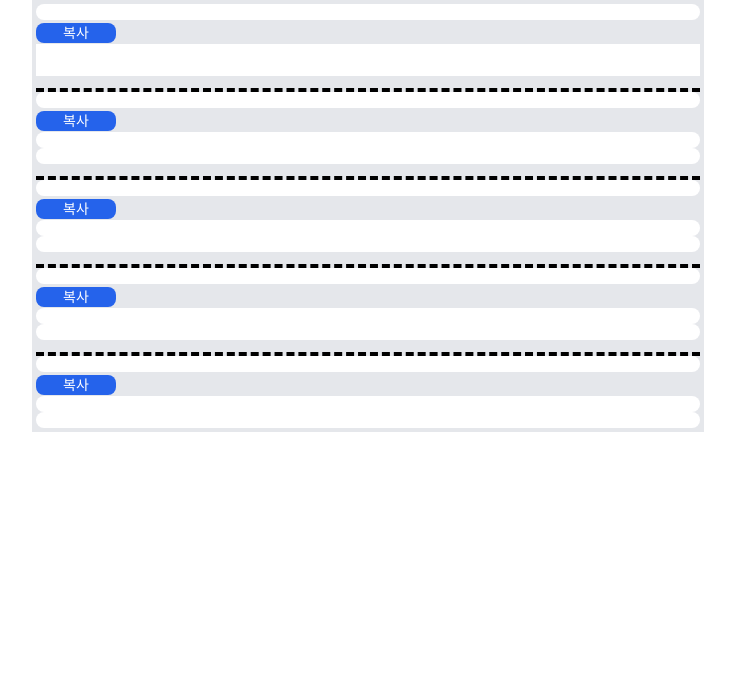
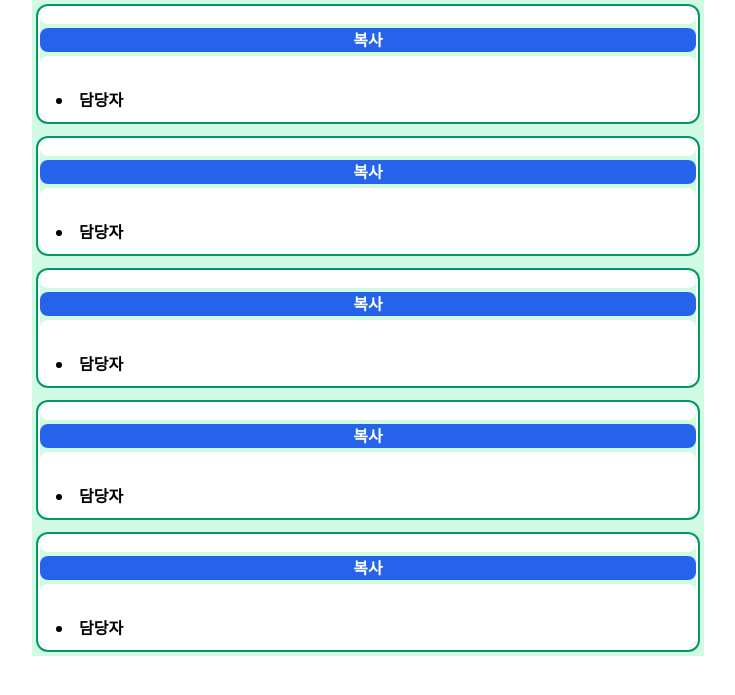
Before and after one commit to sq1533/acUpgrade, a FastAPI app: page /home in a window 1280 px wide. Shown: the top 695 px of the page, without its empty margins (272-1007 px from the left). Run offline with FastAPI, Linux system fonts and the light colour scheme; data that the repository does not hold is empty; some libraries are stand-ins or nearby versions.

Commit message:
feat : tailwind css 3차 수정

```diff
--- a/templates/home.html
+++ b/templates/home.html
@@ -7,37 +7,53 @@
     <script src="https://unpkg.com/htmx.org@1.9.10"></script>
 </head>
 <body>
-    <div class="text-base font-sans flex-col leading-normal bg-gray-200 space-y-3 mx-auto max-w-2xl py-1 px-1 divide-y-4 divide-black divide-dashed divide-opacity-100">
-        <div>
-            <div class="box-border rounded-lg py-2 px-4 bg-white" id="alarm1" hx-get="/alarm_1" hx-trigger="load, every 2s"></div>
-            <button class="text-sm text-white box-border rounded-lg w-20 bg-blue-600" onclick="copyText('alarm1')">복사</button>
-            <div class="text-gray-700 py-2 px-4 bg-white" hx-get="/alarm_1_info" hx-trigger="load, every 2s"></div>
-            <div class="text-gray-700 py-2 px-4 bg-white" hx-get="/alarm_1_char" hx-trigger="load, every 2s"></div>
+    <div class="flex flex-col bg-green-100 space-y-5 mx-auto max-w-2xl py-2 px-2 font-sans leading-normal">
+        <div class="rounded-lg ring-2 ring-offset-2 ring-green-600 space-y-1">
+            <div class="rounded-lg py-2 px-4 bg-white" id="alarm1" hx-get="/alarm_1" hx-trigger="load, every 2s"></div>
+            <button class="rounded-lg w-full bg-blue-600 font-bold text-white" onclick="copyText('alarm1')">복사</button>
+            <div class="box-border rounded-lg py-2 px-4 bg-white">
+                <div hx-get="/alarm_1_info" hx-trigger="load, every 2s"></div><br>
+                <li class="font-bold">담당자</li>
+                <div hx-get="/alarm_1_char" hx-trigger="load, every 2s"></div>
+            </div>
         </div>
-        <div>
-            <div class="box-border rounded-lg py-2 px-4 bg-white" id="alarm2" hx-get="/alarm_2" hx-trigger="load, every 2s"></div>
-            <button class="text-sm text-white box-border rounded-lg w-20 bg-blue-600" onclick="copyText('alarm2')">복사</button>
-            <div class="text-gray-700 box-border rounded-lg py-2 px-4 bg-white" hx-get="/alarm_2_info" hx-trigger="load, every 2s"></div>
-            <div class="text-gray-700 box-border rounded-lg py-2 px-4 bg-white"hx-get="/alarm_2_char" hx-trigger="load, every 2s"></div>
+        <div class="rounded-lg ring-2 ring-offset-2 ring-green-600 space-y-1">
+            <div class="rounded-lg py-2 px-4 bg-white" id="alarm2" hx-get="/alarm_2" hx-trigger="load, every 2s"></div>
+            <button class="rounded-lg w-full bg-blue-600 font-bold text-white" onclick="copyText('alarm2')">복사</button>
+            <div class="box-border rounded-lg py-2 px-4 bg-white">
+                <div hx-get="/alarm_2_info" hx-trigger="load, every 2s"></div><br>
+                <li class="font-bold">담당자</li>
+                <div hx-get="/alarm_2_char" hx-trigger="load, every 2s"></div>
+            </div>
         </div>
-        <div>
-            <div class="box-border rounded-lg py-2 px-4 bg-white" id="alarm1" hx-get="/alarm_3" hx-trigger="load, every 2s"></div>
-            <button class="text-sm text-white box-border rounded-lg w-20 bg-blue-600" onclick="copyText('alarm3')">복사</button>
-            <div class="text-gray-700 box-border rounded-lg py-2 px-4 bg-white" hx-get="/alarm_3_info" hx-trigger="load, every 2s"></div>
-            <div class="text-gray-700 box-border rounded-lg py-2 px-4 bg-white"hx-get="/alarm_3_char" hx-trigger="load, every 2s"></div>
+        <div class="rounded-lg ring-2 ring-offset-2 ring-green-600 space-y-1">
+            <div class="rounded-lg py-2 px-4 bg-white" id="alarm3" hx-get="/alarm_3" hx-trigger="load, every 2s"></div>
+            <button class="rounded-lg w-full bg-blue-600 font-bold text-white" onclick="copyText('alarm3')">복사</button>
+            <div class="box-border rounded-lg py-2 px-4 bg-white">
+                <div hx-get="/alarm_3_info" hx-trigger="load, every 2s"></div><br>
+                <li class="font-bold">담당자</li>
+                <div hx-get="/alarm_3_char" hx-trigger="load, every 2s"></div>
+            </div>
         </div>
-        <div>
-            <div class="box-border rounded-lg py-2 px-4 bg-white" id="alarm1" hx-get="/alarm_4" hx-trigger="load, every 2s"></div>
-            <button class="text-sm text-white box-border rounded-lg w-20 bg-blue-600" onclick="copyText('alarm4')">복사</button>
-            <div class="text-gray-700 box-border rounded-lg py-2 px-4 bg-white" hx-get="/alarm_4_info" hx-trigger="load, every 2s"></div>
-            <div class="text-gray-700 box-border rounded-lg py-2 px-4 bg-white"hx-get="/alarm_4_char" hx-trigger="load, every 2s"></div>
+        <div class="rounded-lg ring-2 ring-offset-2 ring-green-600 space-y-1">
+            <div class="rounded-lg py-2 px-4 bg-white" id="alarm4" hx-get="/alarm_4" hx-trigger="load, every 2s"></div>
+            <button class="rounded-lg w-full bg-blue-600 font-bold text-white" onclick="copyText('alarm4')">복사</button>
+            <div class="box-border rounded-lg py-2 px-4 bg-white">
+                <div hx-get="/alarm_4_info" hx-trigger="load, every 2s"></div><br>
+                <li class="font-bold">담당자</li>
+                <div hx-get="/alarm_4_char" hx-trigger="load, every 2s"></div>
+            </div>
         </div>
-        <div>
-            <div class="box-border rounded-lg py-2 px-4 bg-white" id="alarm1" hx-get="/alarm_5" hx-trigger="load, every 2s"></div>
-            <button class="text-sm text-white box-border rounded-lg w-20 bg-blue-600" onclick="copyText('alarm5')">복사</button>
-            <div class="text-gray-700 box-border rounded-lg py-2 px-4 bg-white" hx-get="/alarm_5_info" hx-trigger="load, every 2s"></div>
-            <div class="text-gray-700 box-border rounded-lg py-2 px-4 bg-white"hx-get="/alarm_5_char" hx-trigger="load, every 2s"></div>
+        <div class="rounded-lg ring-2 ring-offset-2 ring-green-600 space-y-1">
+            <div class="rounded-lg py-2 px-4 bg-white" id="alarm5" hx-get="/alarm_5" hx-trigger="load, every 2s"></div>
+            <button class="rounded-lg w-full bg-blue-600 font-bold text-white" onclick="copyText('alarm5')">복사</button>
+            <div class="box-border rounded-lg py-2 px-4 bg-white">
+                <div hx-get="/alarm_5_info" hx-trigger="load, every 2s"></div><br>
+                <li class="font-bold">담당자</li>
+                <div hx-get="/alarm_5_char" hx-trigger="load, every 2s"></div>
+            </div>
         </div>
+
     </div>
 </body>
     <script>
```
